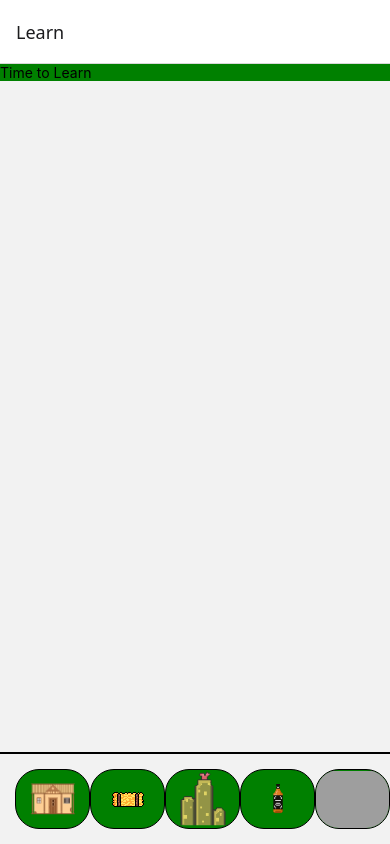
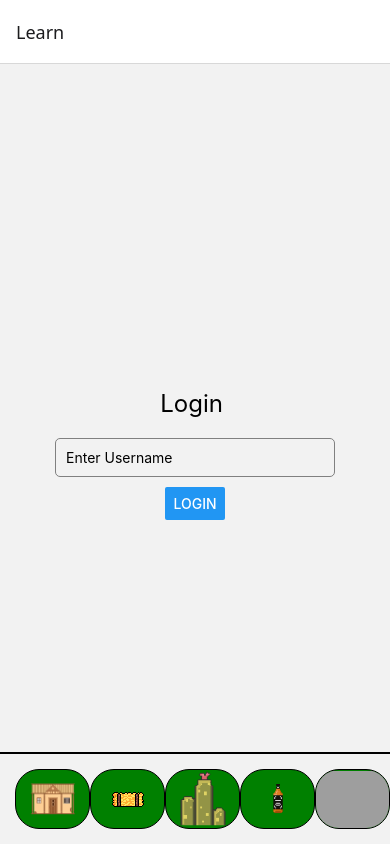
Before and after one commit to bojin11/wordslinger, a React Native app: screen /Learn in a window 390 px wide. Built offline with nearby package versions, Linux system fonts and the light colour scheme; no server answers; grey boxes are pictures that could not be loaded.

Commit message:
add login page and context storeage of username and refactor socketio code to emit usernames to server

```diff
--- a/App.tsx
+++ b/App.tsx
@@ -9,21 +9,24 @@ import Footer from "./components/Footer";
 import Navbar from "./components/Navbar";
 import Learn from "./components/Learn";
 import Home from "./components/Home";
+import Login from "./components/Login";
 import Practice from "./components/Practice";
 import Game from "./components/Game";
 import FriendsList from "./components/FriendsList";
 import Leaderboard from "./components/Leaderboard";
+import { UserProvider } from "./components/contexts/username";
 
 const Stack = createStackNavigator();
 
 export default function App() {
   return (
+    <UserProvider>
       <View style={styles.container}>
         <StatusBar style="auto" />
         <NavigationContainer>
           <Header />
           <Stack.Navigator initialRouteName="Learn">
-          <Stack.Screen name="Learn" component={Learn} />
+            <Stack.Screen name="Learn" component={Login} />
             <Stack.Screen name="Practice" component={Practice} />
             <Stack.Screen name="Game" component={Game} />
             <Stack.Screen name="FriendsList" component={FriendsList} />
@@ -33,6 +36,7 @@ export default function App() {
           <Footer />
         </NavigationContainer>
       </View>
+    </UserProvider>
   );
 }
 
--- a/components/Game.tsx
+++ b/components/Game.tsx
@@ -8,6 +8,7 @@ import {
   View,
   Alert,
 } from "react-native";
+import { useAuth } from "./contexts/username";
 import io from "socket.io-client";
 
 const socket = io("http://localhost:3000"); // Replace with your server URL
@@ -22,6 +23,8 @@ const Game = () => {
   const [winner, setWinner] = useState<string>("");
   let [timer, setTimer] = useState<number>(30);
   const [roomId, setRoomId] = useState<string>("");
+
+  const { user } = useAuth();
 
   interface Player {
     correctAnswers: Array<string>;
@@ -43,9 +46,6 @@ const Game = () => {
   useEffect(() => {
     // Listen for game start
 
-    socket.on("inroom", () => {
-      console.log(socket.id + "is in the room");
-    });
     socket.on("gameStart", (data: { wordList: string[]; roomId: string }) => {
       console.log(
         "Game started, wordList received:",
@@ -86,7 +86,7 @@ const Game = () => {
         };
       }) => {
         console.log("winner is " + data.winner);
-        console.log(data.gameInstance.wordList);
+        console.log(data.gameInstance.players);
 
         setFinishGame(true);
       }
@@ -129,7 +129,7 @@ const Game = () => {
   // Handle when the player is ready to start the game
   const handleStartGame = () => {
     setIsReady(true); // Set the player as ready
-    socket.emit("playerReady"); // Notify the server that the player is ready
+    socket.emit("playerReady", { user }); // Notify the server that the player is ready
   };
 
   return (
--- a/components/Learn.tsx
+++ b/components/Learn.tsx
@@ -1,9 +1,15 @@
-import { Text, View, StyleSheet } from "react-native";
+import { Text, View, StyleSheet, TextInput } from "react-native";
+import { useAuth } from "./contexts/username";
 
 export default function Learn() {
+  const { user, setUser } = useAuth();
+
   return (
     <View style={styles.learn}>
       <Text>Time to Learn</Text>
+      <TextInput>
+
+      </TextInput>
     </View>
   );
 }
--- /dev/null
+++ b/components/Login.tsx
@@ -0,0 +1,56 @@
+import React, { useState } from "react";
+import { View, Text, TextInput, Button, StyleSheet, Alert } from "react-native";
+import { useAuth } from "./contexts/username";
+
+const validUsersFromApiCall = ["slickjimmy1992", "XXcharliethebeastXX", "rawr"];
+
+export default function Login() {
+  const [username, setUsername] = useState("");
+  const [isInvalidUsername, setIsInvalidUsername] = useState(false);
+  const { user, setUser } = useAuth();
+
+  function validUsernameCheck() {
+    if (validUsersFromApiCall.includes(username)) {
+      setUser(username);
+    } else {
+      setIsInvalidUsername(true);
+    }
+  }
+
+  return (
+    <View style={styles.container}>
+      <Text style={styles.title}>Login {user}</Text>
+      <TextInput
+        style={styles.input}
+        placeholder="Enter Username"
+        value={username}
+        onChangeText={setUsername}
+      />
+      <Button title="Login" onPress={validUsernameCheck} />
+      {isInvalidUsername ? (
+        <Text>Not a valid username! Please try another:)</Text>
+      ) : null}
+    </View>
+  );
+}
+
+const styles = StyleSheet.create({
+  container: {
+    flex: 1,
+    justifyContent: "center",
+    alignItems: "center",
+    padding: 20,
+  },
+  title: {
+    fontSize: 24,
+    marginBottom: 20,
+  },
+  input: {
+    width: "80%",
+    padding: 10,
+    borderWidth: 1,
+    borderColor: "gray",
+    borderRadius: 5,
+    marginBottom: 10,
+  },
+});
--- /dev/null
+++ b/components/contexts/username.tsx
@@ -0,0 +1,32 @@
+import {
+  createContext,
+  useState,
+  Dispatch,
+  SetStateAction,
+  useContext,
+  ReactNode,
+  ReactElement,
+} from "react";
+
+type UserContextType = {
+  user: string | null;
+  setUser: Dispatch<SetStateAction<string | null>>;
+};
+
+const UserContext = createContext<UserContextType | undefined>(undefined);
+
+function useAuth(): UserContextType {
+  const context = useContext(UserContext);
+  if (!context) {
+    throw new Error("useAuth must be used within an AuthProvider");
+  }
+  return context;
+}
+
+const UserProvider = (props: { children: ReactNode }): ReactElement => {
+  const [user, setUser] = useState<string | null>(null);
+
+  return <UserContext.Provider {...props} value={{ user, setUser }} />;
+};
+
+export { UserProvider, useAuth };
--- a/package.json
+++ b/package.json
@@ -24,7 +24,8 @@
     "react-native-safe-area-context": "^4.12.0",
     "react-native-screens": "^4.4.0",
     "react-native-web": "~0.19.13",
-    "socket.io-client": "^4.8.1"
+    "socket.io-client": "^4.8.1",
+    "socketio-auth": "^0.1.1"
   },
   "devDependencies": {
     "@babel/core": "^7.25.2",
```
Also changed, not shown: 1 other file (tests, documents, lock files or other folders). Lines whose indentation alone changed are shown as unchanged.
